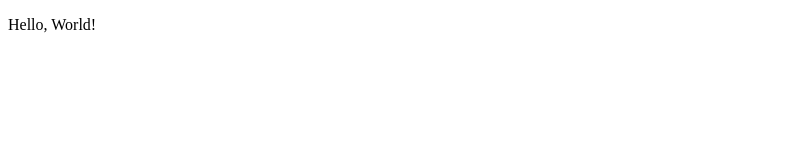
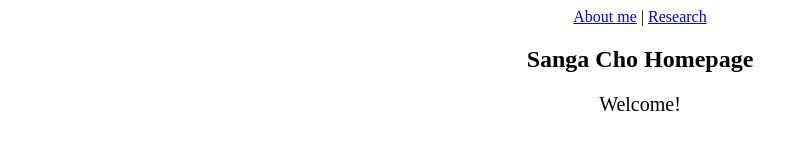
Before and after one commit to SangaCho/test, a plain HTML site: page index.html in a window 1280 px wide. Shown: the whole page, without its empty margins (0-807 px from the left). Drawn offline with Linux system fonts and the light colour scheme.

Commit message:
Add files via upload

```diff
--- a/index.html
+++ b/index.html
@@ -7,6 +7,16 @@
 	<title>Portfolio</title>
 </head>
 <body>
-  <p>Hello, World!</p>
+  <!-- Navigation menu with hyperlinks -->
+  <nav style="text-align: center;">
+    <a href="#about">About me</a> |
+    <a href="#research">Research</a>
+  </nav>
+
+  <!-- Centered and styled text -->
+  <div style="text-align: center; margin-top: 20px;">
+    <h1 style="font-size: 24px; font-weight: bold;">Sanga Cho Homepage</h1>
+    <p style="font-size: 20px;">Welcome!</p>
+  </div>
 </body>
 </html>
```
